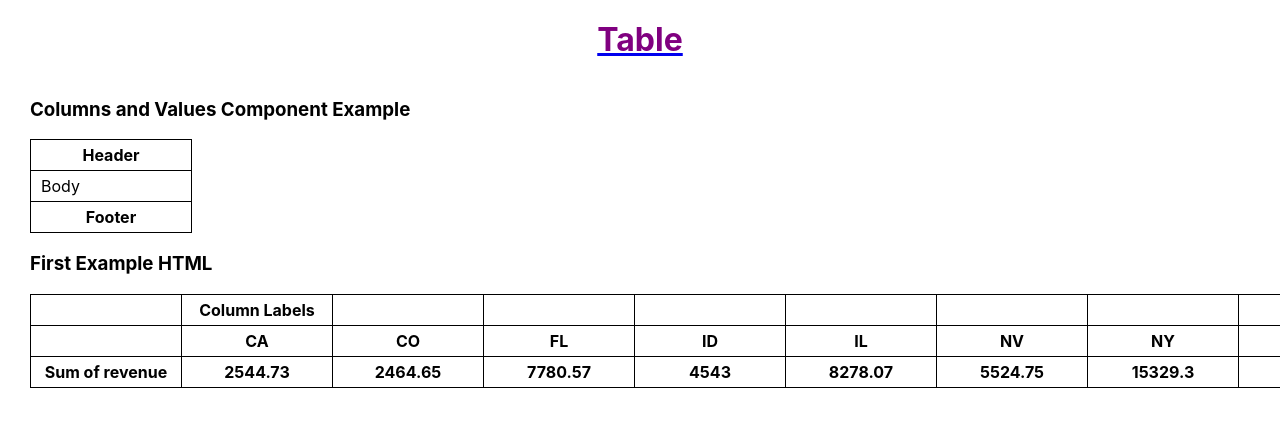
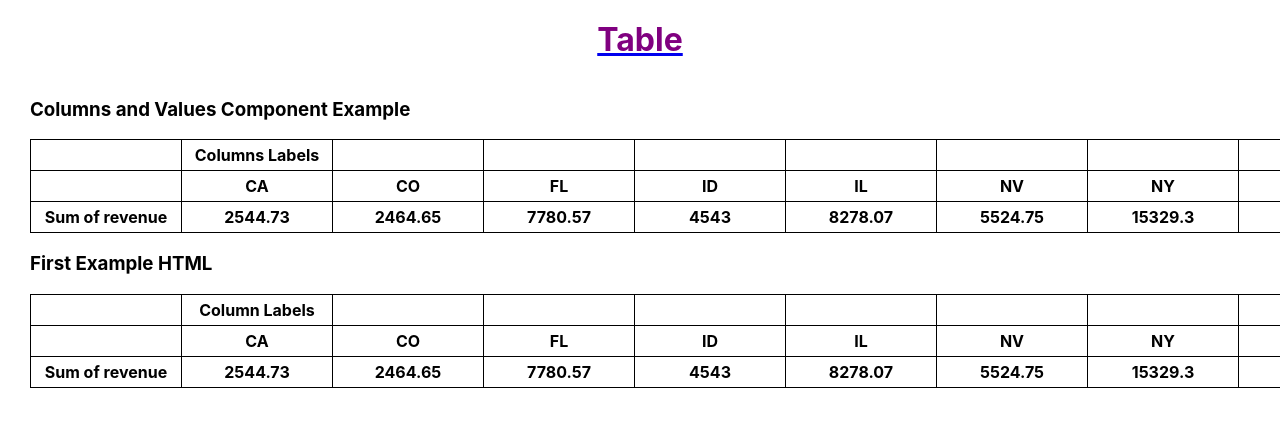
Before and after one commit to VictorChaikin/svelte-test-project, a Svelte app: page /pivot-table in a window 1280 px wide. Shown: the top 426 px of the page. Built offline with nearby package versions, Linux system fonts and the light colour scheme.

Commit message:
first example

```diff
--- a/src/components/PivotTable.svelte
+++ b/src/components/PivotTable.svelte
@@ -6,11 +6,30 @@
     createFooter
   } from "../logic/visualisationLogic.js";
   import Cell from "./TableCell.svelte";
-  console.log(data);
 
-  const header = createHeader();
-  const body = createBody();
-  const footer = createFooter();
+  const header = createHeader(
+    data.rowsTitle,
+    data.uniqueColumns,
+    data.verticalTotalTitle
+  );
+
+  const body = createBody(
+    data.uniqueRows,
+    data.uniqueColumns,
+    data.tableValues,
+    data.columnsTotal
+  );
+
+  const footer = createFooter(
+    data.horizontalTotalTitle,
+    data.uniqueColumns,
+    data.columnsTotal,
+    data.grandTotal
+  );
+
+  // console.log(header);
+  // console.log(body);
+  // console.log(footer);
 </script>
 
 <table>
@@ -23,6 +42,7 @@
     </tr>
   {/each}
 
+  {#if data.uniqueRows}
     {#each body as bodyRow}
       <tr>
         {#each bodyRow as bodyItem}
@@ -30,6 +50,7 @@
         {/each}
       </tr>
     {/each}
+  {/if}
 
   {#each footer as footerRow}
     <tr>
--- a/src/components/TableCell.svelte
+++ b/src/components/TableCell.svelte
@@ -11,7 +11,7 @@
 </style>
 
 {#if tablePart === 'body'}
-  <td>{data}</td>
+  <td>{data || ''}</td>
 {:else}
-  <th>{data}</th>
+  <th>{data || ''}</th>
 {/if}
--- a/src/logic/visualisationLogic.js
+++ b/src/logic/visualisationLogic.js
@@ -1,69 +1,119 @@
-// function createTablePart(firstSubPart, secondSubPart, thirdSubPart) {
-//     // console.log('Crate table part');
-//     // console.log(firstSubPart);
-//     // console.log(secondSubPart);
-//     // console.log(thirdSubPart);
+function createTablePart(firstSubPart, secondSubPart, thirdSubPart) {
+    // console.log('Crate table part');
+    // console.log(firstSubPart);
+    // console.log(secondSubPart);
+    // console.log(thirdSubPart);
 
-//     const finalPartArray = [];
-//     const useFirstPart = firstSubPart[0];
-//     const useSecondPart = secondSubPart[0];
-//     const useThirdPart = thirdSubPart[0];
+    const finalPartArray = [];
+    const useFirstPart = firstSubPart[0];
+    const useSecondPart = secondSubPart[0];
+    const useThirdPart = thirdSubPart[0];
 
-//     const firstPartLength = useFirstPart ? firstSubPart[0].length : 0;
-//     const secondPartLength = useSecondPart ? secondSubPart[0].length : 0;
-//     const thirdPartLength = useThirdPart ? thirdSubPart[0].length : 0;
+    const firstPartLength = useFirstPart ? firstSubPart[0].length : 0;
+    const secondPartLength = useSecondPart ? secondSubPart[0].length : 0;
+    const thirdPartLength = useThirdPart ? thirdSubPart[0].length : 0;
 
 
-//     const currentPartLength = firstPartLength + secondPartLength + thirdPartLength;
-//     const currentPartHeight = Math.max(firstSubPart.length, secondSubPart.length, thirdSubPart.length);
-//     // console.log('PART HEIGHT');
-//     // console.log(currentPartHeight);
+    const currentPartLength = firstPartLength + secondPartLength + thirdPartLength;
+    const currentPartHeight = Math.max(firstSubPart.length, secondSubPart.length, thirdSubPart.length);
+    // console.log('PART HEIGHT');
+    // console.log(currentPartHeight);
 
-//     let firstSubPartCounter = 0;
-//     let secondSubPartCounter = 0;
-//     let thirdSubPartCounter = 0;
+    let firstSubPartCounter = 0;
+    let secondSubPartCounter = 0;
+    let thirdSubPartCounter = 0;
 
-//     for (let i = 0; i < currentPartHeight; i++) {
-//         finalPartArray.push([]);
-//         for (let j = 0; j < currentPartLength; j++) {
+    for (let i = 0; i < currentPartHeight; i++) {
+        finalPartArray.push([]);
+        for (let j = 0; j < currentPartLength; j++) {
 
-//             if (useFirstPart && j < firstPartLength) {
-//                 finalPartArray[i].push(firstSubPart[i][firstSubPartCounter]);
-//                 firstSubPartCounter++;
-//             }
-//             if (useSecondPart && j >= firstPartLength && j < firstPartLength + secondPartLength) {
-//                 finalPartArray[i].push(secondSubPart[i][secondSubPartCounter]);
-//                 secondSubPartCounter++;
-//             }
-//             if (useThirdPart && j >= firstPartLength + secondPartLength) {
-//                 // console.log(thirdSubPart[i]);
-//                 finalPartArray[i].push(thirdSubPart[i][thirdSubPartCounter]);
-//                 thirdSubPartCounter++;
-//             }
-//         }
+            if (useFirstPart && j < firstPartLength) {
+                finalPartArray[i].push(firstSubPart[i][firstSubPartCounter]);
+                firstSubPartCounter++;
+            }
+            if (useSecondPart && j >= firstPartLength && j < firstPartLength + secondPartLength) {
+                finalPartArray[i].push(secondSubPart[i][secondSubPartCounter]);
+                secondSubPartCounter++;
+            }
+            if (useThirdPart && j >= firstPartLength + secondPartLength) {
+                // console.log(thirdSubPart[i]);
+                finalPartArray[i].push(thirdSubPart[i][thirdSubPartCounter]);
+                thirdSubPartCounter++;
+            }
+        }
 
-//         firstSubPartCounter = 0;
-//         secondSubPartCounter = 0;
-//         thirdSubPartCounter = 0;
-//     }
+        firstSubPartCounter = 0;
+        secondSubPartCounter = 0;
+        thirdSubPartCounter = 0;
+    }
 
-//     return finalPartArray;
-// }
+    return finalPartArray;
+}
+
+let temporaryArray = [];
+let dimensionalArray = [];
+
+function getUniqueColumnsVisualisation(uniqueColumns, first) {
+
+    for (let i = 0; i < uniqueColumns.length; i++){
+
+        if (uniqueColumns[i].subColumns) {
+            getUniqueColumnsVisualisation(uniqueColumns[i].subColumns);
+        }
+
+        temporaryArray.push(uniqueColumns[i].label);
+
+        if (first) {
+            dimensionalArray.push(temporaryArray);
+            temporaryArray = [];
+        }
+    }
+
+    return dimensionalArray;
+}
 
 export function createHeader(defaultRows, uniqueColumns, verticalTotalTitle) {
-    console.log('Crateing Header');
+    const uniqueColumnsVisualisation = getUniqueColumnsVisualisation(uniqueColumns, 'first');
+    const defaultColumns = new Array(uniqueColumnsVisualisation.length).fill(['']);
+    defaultColumns[0] = 'Columns Labels';
 
-    return [['Header']];
+    const columns = [defaultColumns, uniqueColumnsVisualisation];
+    dimensionalArray = [];
+    // console.log(dimensionalArray);
+    // console.log('Crateing Header');
+    // console.log(defaultRows);
+    // console.log(uniqueColumns);
+    // console.log(verticalTotalTitle);
+    // console.log('_________________');
+
+    return createTablePart(defaultRows, columns, verticalTotalTitle);
 }
 
 export function createBody(uniqueRows, uniqueColumns, tableValues, rowsTotal) {
-    console.log('Crateing Body');
+    let body = [];
 
-    return [['Body']];
+    if (uniqueRows) {
+        console.log('Crateing Body');
+        console.log(uniqueRows);
+        console.log(uniqueColumns);
+        console.log(tableValues);
+        console.log(rowsTotal);
+        console.log('__________________');
+
+        body = [['Body']];
+    }
+
+    return body;
 }
 
-export function createFooter(horizontalTotalTitle, columnsTotal, grandTotal) {
-    console.log('Crateing Footer');
+export function createFooter(horizontalTotalTitle, uniqueColumns, columnsTotal, grandTotal) {
 
-    return [['Footer']];
+    // console.log('Crateing Footer');
+    // console.log(horizontalTotalTitle);
+    // console.log(uniqueColumns);
+    // console.log(columnsTotal);
+    // console.log(grandTotal);
+    // console.log('__________________');
+
+    return createTablePart(horizontalTotalTitle, columnsTotal, grandTotal);
 }
--- a/src/store.js
+++ b/src/store.js
@@ -5,7 +5,7 @@ const firstExample = {
 
   rowsTitle: [[null], [null]],
 
-  uniqueColumnsValues: [
+  uniqueColumns: [
     { label: 'CA' },
     { label: 'CO' },
     { label: 'FL' },
@@ -26,7 +26,7 @@ const firstExample = {
     ['Sum of revenue']
   ],
 
-  columnsTotalValues: [
+  columnsTotal: [
    [2544.73, 2464.65, 7780.57, 4543, 8278.07, 5524.75, 15329.3, 6929.45, 10954.7, 2612, 6594.03, 8327.75]
 ],
 
@@ -221,7 +221,7 @@ const fifthExample = {
     'Row Labels'
   ],
 
-  uniqueColumnsValues: [
+  uniqueColumns: [
     {
       label: '12/10/14',
       showSubColumns: true,
@@ -261,7 +261,7 @@ const fifthExample = {
     null, ['Grand Total'], null, null
   ],
 
-  uniqueRowsValues: [
+  uniqueRows: [
     {
       label: 'Laura Giussani',
       showSubRows: true,
@@ -421,7 +421,7 @@ const fifthExample = {
     ]
   ],
 
-  rowsTotalValues: [
+  rowsTotal: [
     {
       value: 1800,
       showSubRows: true,
@@ -448,7 +448,7 @@ const fifthExample = {
     'Grand Total'
   ],
 
-  columnsTotalValues: [
+  columnsTotal: [
     {
       value: 810,
       showSubColumns: true,
```
Lines whose indentation alone changed are shown as unchanged.
